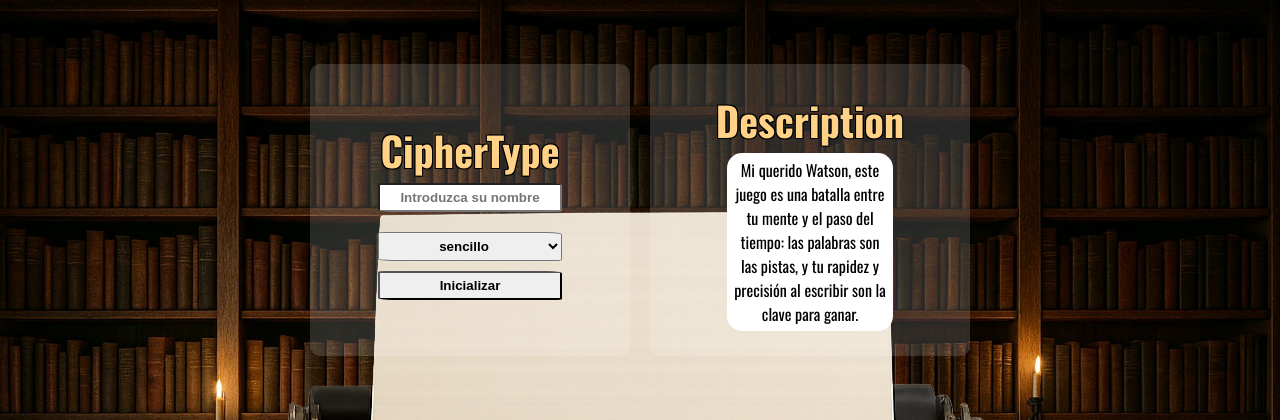
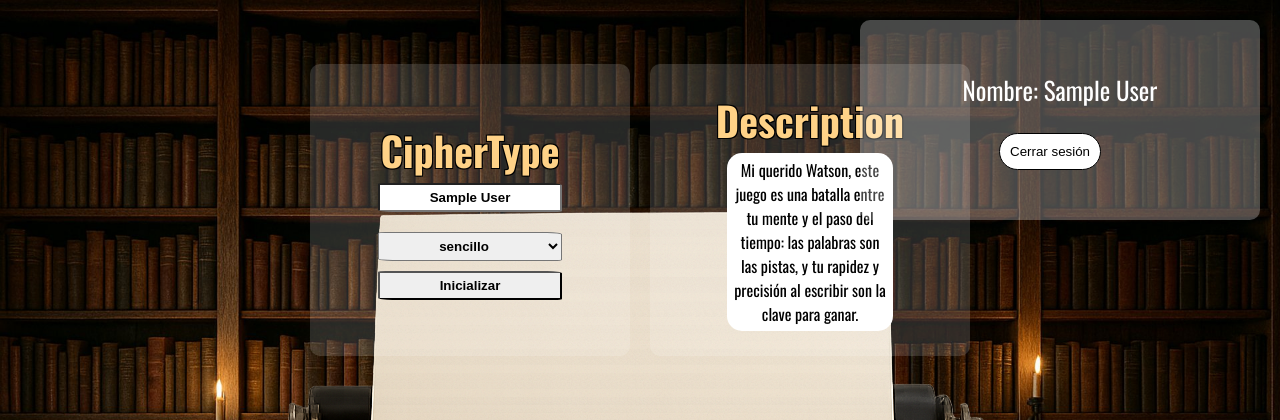
Before and after one commit to Mangell06/CipherType, a PHP site: page / in a window 1280 px wide. Shown: the top 420 px of the page. Run offline with PHP 8.4, Linux system fonts and the light colour scheme; the visitor is signed in with stand-in values (Sample User, id 1).

Commit message:
se muestra y se puede cerrar sesion en cada una de las páginas

```diff
--- a/index.php
+++ b/index.php
@@ -1,8 +1,5 @@
 <?php
     session_start();
-    if (isset($_SESSION['name'])) {
-        unset($_SESSION['name']);
-    }
     if (isset($_SESSION['points'])) {
         unset($_SESSION['points']);
     }
@@ -18,6 +15,14 @@
     <link rel="icon" href="media/lupa.ico">
 </head>
 <body class="play">
+    <?php
+        if (isset($_SESSION['name'])) {
+            echo "<div class='gameoverDiv cancelSession'>";
+            echo "<p>Nombre: ".$_SESSION['name']."</p>";
+            echo "<button type='submit' id='closeSession' onclick='destroySession()'>Cerrar sesión</button>";
+            echo "</div>";
+        }
+    ?>
     <div class="maincontainer">
         <form action="./play.php" method="post" class="datacontainer">
             <h1>CipherType</h1>
@@ -49,13 +54,16 @@
         <img src="media/typingmachine.png" alt="Imagen de máquina de escribir">
     </div>
     <script>
+    const closeSession = document.getElementById("closeSession");
+        const destroySession = () => {
+            window.location = "/destroy_session.php";
+        }
     const buttonInitialitzeGame = document.getElementById('buttonInitialitze');
     document.querySelector("#indifficulty").disabled = false;
     document.querySelector("#buttonInitialitze").disabled = false;
+    const input = document.getElementById('inname');
 
     buttonInitialitzeGame.addEventListener("click", (event) => {
-        const input = document.getElementById('inname');
-
         if (input.value.trim() === "") {
             event.preventDefault();
             const message = document.getElementById('messageerror');
@@ -73,8 +81,22 @@
             setTimeout(() => {
                 buttonInitialitzeGame.click();
             }, "1000");
-        }
-    })
+        } else if ((event.key).toLocaleLowerCase() === "c"){
+            closeSession.classList.add("highlightButtonText");
+            setTimeout(() => {
+                closeSession.click();
+            }, "1000");
+    }})
+
+    const valueName = "<?php
+    if (isset($_SESSION['name'])){
+        echo $_SESSION['name'];
+    } else{
+        echo '';
+    } ?>";
+    if (valueName !== ''){
+        input.value = valueName;
+    }
 
 </script>
 </body>
--- a/styles.css
+++ b/styles.css
@@ -441,7 +441,7 @@ body.gameover{
   margin-right: 20px;
 }
 
-.gameoverDiv input[type="button"]:hover, input[type="submit"]:hover{
+.gameoverDiv button[type="submit"]:hover{
   background: #FFD287;
   color: #44240D;
   font-weight: bold;
@@ -478,3 +478,25 @@ body.gameover{
     border: 1px solid #975A23;
     padding: 20px;
 }
+
+/* css cerrar sesión */
+.cancelSession{
+  z-index: 999999;
+  position: absolute;
+  background-color: #ffffff47;
+  width: 400px;
+  display: flex;
+  flex-direction: column;
+  align-items: center;
+  padding: 20px;
+  border-radius: 10px;
+  height: 200px;
+  justify-content: center;
+  right: 20px;
+  top: 20px;
+}
+
+.cancelSession p {
+  font-size: 25px;
+  color: white;
+}
```
Also changed, not shown: destroy_session.php (added, +7 -0 lines), gameover.php (+19 -4 lines), play.php (+25 -7 lines), ranking.php (+19 -1 lines), ranking.txt (+9 -0 lines).
